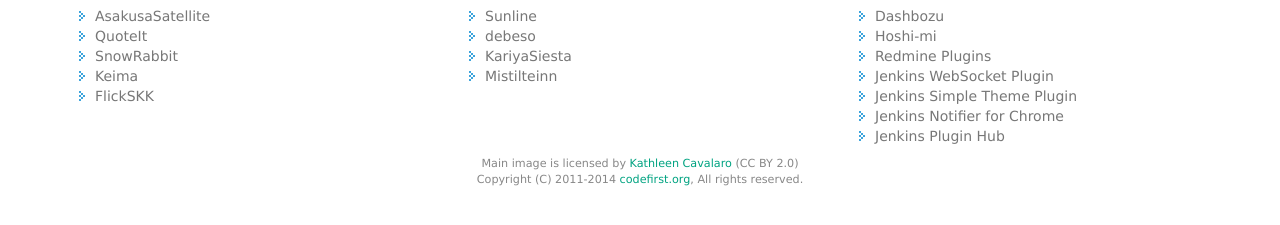
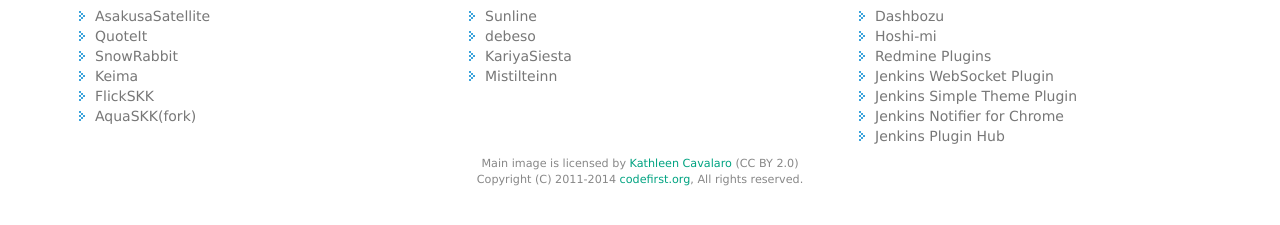
Before and after one commit to codefirst/codefirst.github.io, a Jekyll site: the page built from index.html, in a window 1280 px wide. Shown: the part 595-820 px from the top of the page. Built offline with Jekyll 4.4.1, drawn with Linux system fonts in a browser that asks for light colours; nearby versions of some CDN libraries.

Commit message:
:memo: add AquaSKK link

```diff
--- a/index.html
+++ b/index.html
@@ -35,6 +35,7 @@
       <li><a href="SnowRabbit/">SnowRabbit</a></li>
       <li><a href="keima/">Keima</a></li>
       <li><a href="FlickSKK/">FlickSKK</a></li>
+      <li><a href="https://github.com/codefirst/aquaskk">AquaSKK(fork)</a></li>
     </ul>
   </div>
   <div class="col-sm-4">
```
